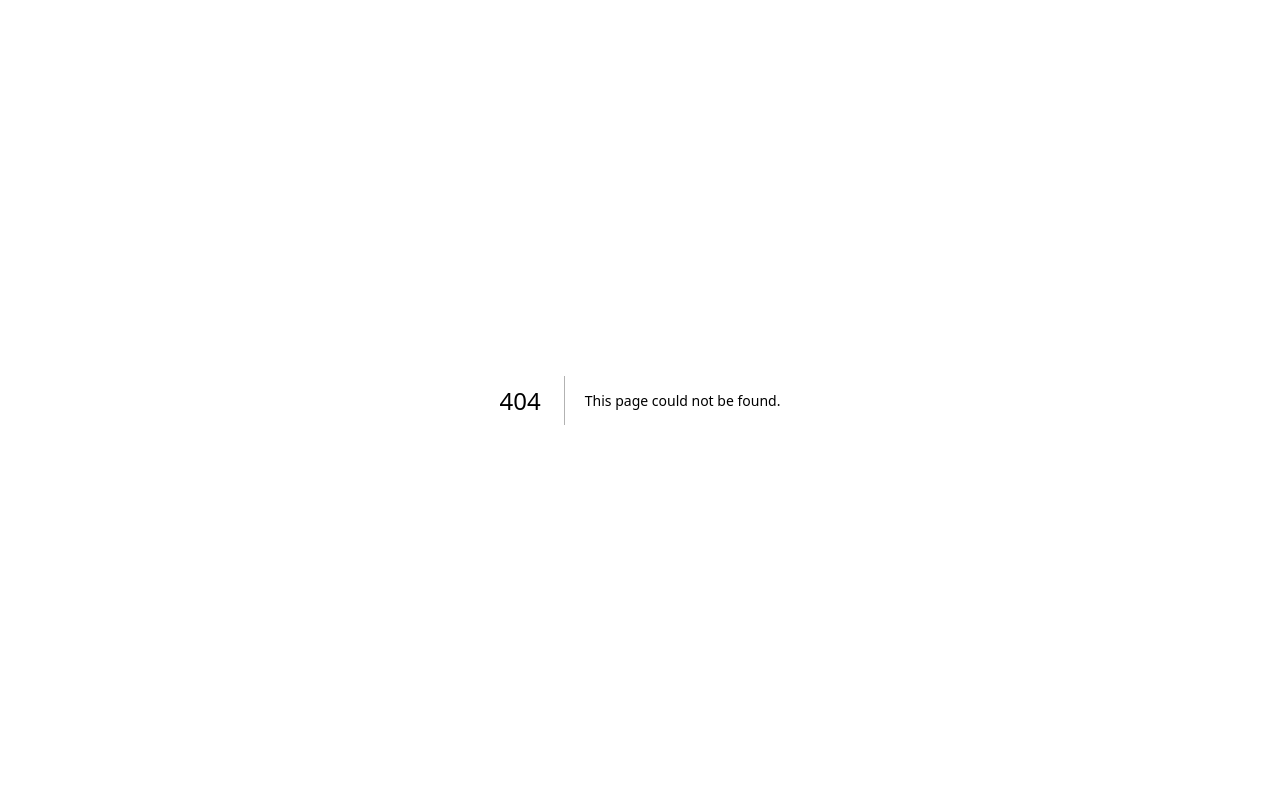
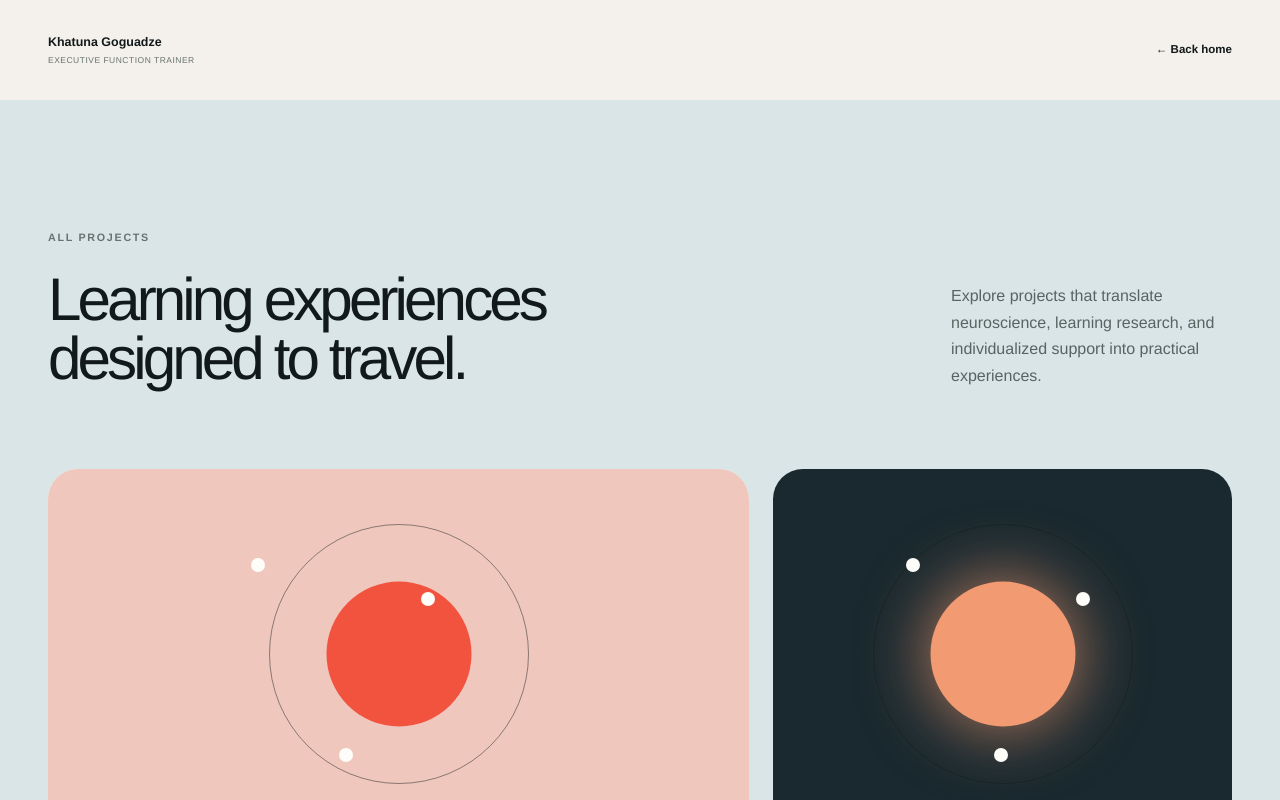
Before and after one commit to Rezoro05/Khatos-Web, a Next.js app: page /projects in a window 1280 px wide. Before the commit this address had no page. Shown: the top 800 px of the page. Built offline with nearby package versions, Linux system fonts and the light colour scheme.

Commit message:
Refine branding credentials and projects

```diff
--- a/app/about/page.tsx
+++ b/app/about/page.tsx
@@ -22,9 +22,6 @@ export default function AboutPage() {
     <main className="about-page">
       <header className="project-header">
         <Link className="brand" href="/#top">
-          <span className="brand-mark" aria-hidden="true">
-            <i />
-          </span>
           <span className="brand-name">
             Khatuna Goguadze
             <small>Executive Function Trainer</small>
--- a/app/globals.css
+++ b/app/globals.css
@@ -119,25 +119,6 @@ button:focus-visible {
   align-items: center;
   gap: 12px;
   text-decoration: none;
-}
-
-.brand-mark {
-  width: 38px;
-  height: 38px;
-  display: grid;
-  place-items: center;
-  flex: 0 0 auto;
-  border-radius: 50%;
-  background: var(--ink);
-}
-
-.brand-mark i {
-  width: 21px;
-  height: 10px;
-  display: block;
-  border-top: 2px solid var(--paper);
-  border-radius: 50%;
-  transform: rotate(-8deg);
 }
 
 .brand-name {
@@ -451,6 +432,7 @@ button:focus-visible {
 .services-heading h2,
 .testimonial-heading h2,
 .projects-heading h2,
+.projects-heading h1,
 .before h2 {
   margin: 26px 0 36px;
   font-size: clamp(2.7rem, 4.7vw, 5.2rem);
@@ -519,6 +501,31 @@ button:focus-visible {
   line-height: 1.4;
 }
 
+.credential-logos {
+  margin-top: 17px;
+  display: flex;
+  align-items: center;
+  gap: 15px;
+}
+
+.credential-logos a {
+  display: inline-flex;
+  align-items: center;
+  text-decoration: none;
+}
+
+.credential-logos img {
+  width: auto;
+  height: 29px;
+  display: block;
+}
+
+.credential-logos .birkbeck-logo {
+  width: 96px;
+  height: auto;
+  display: block;
+}
+
 .services-section {
   padding-block: 125px 145px;
   overflow: hidden;
@@ -540,7 +547,8 @@ button:focus-visible {
 }
 
 .services-heading h2,
-.projects-heading h2 {
+.projects-heading h2,
+.projects-heading h1 {
   max-width: 900px;
   margin-bottom: 0;
 }
@@ -1079,6 +1087,20 @@ button:focus-visible {
   gap: 24px;
 }
 
+.projects-more {
+  margin-top: 48px;
+  display: flex;
+  justify-content: center;
+}
+
+.projects-more .button {
+  color: var(--white);
+}
+
+.projects-index-section {
+  min-height: calc(100vh - 100px);
+}
+
 .project-card {
   min-height: 560px;
   display: flex;
@@ -1184,6 +1206,7 @@ button:focus-visible {
   text-transform: uppercase;
 }
 
+.project-summary h2,
 .project-summary h3 {
   margin: 0 0 34px;
   font-size: clamp(1.7rem, 2.6vw, 3rem);
@@ -1256,14 +1279,6 @@ button:focus-visible {
   background: var(--ink);
 }
 
-.brand-mark.light {
-  background: var(--white);
-}
-
-.brand-mark.light i {
-  border-color: var(--ink);
-}
-
 .site-footer > div:first-child p {
   margin: 20px 0 4px;
   font-size: 1.35rem;
@@ -1698,12 +1713,11 @@ button:focus-visible {
     border-radius: 18px;
   }
 
-  .brand-mark {
-    width: 34px;
-    height: 34px;
-  }
-
   .brand-name {
+    display: flex;
+  }
+
+  .brand-name small {
     display: none;
   }
 
@@ -1787,6 +1801,7 @@ button:focus-visible {
   .services-heading h2,
   .testimonial-heading h2,
   .projects-heading h2,
+  .projects-heading h1,
   .before h2 {
     font-size: clamp(2.6rem, 13vw, 4.2rem);
   }
@@ -1815,6 +1830,23 @@ button:focus-visible {
 
   .credential-panel span {
     margin: 0;
+  }
+
+  .credential-panel .degree-credential {
+    align-items: start;
+  }
+
+  .credential-logos {
+    margin-top: 13px;
+    gap: 12px;
+  }
+
+  .credential-logos img {
+    height: 25px;
+  }
+
+  .credential-logos .birkbeck-logo {
+    width: 84px;
   }
 
   .services-section,
--- a/app/page.tsx
+++ b/app/page.tsx
@@ -34,9 +34,6 @@ export default function Home() {
     <main>
       <header className="site-header">
         <a className="brand" href="#top" aria-label="Khatuna Goguadze home">
-          <span className="brand-mark" aria-hidden="true">
-            <i />
-          </span>
           <span className="brand-name">
             Khatuna Goguadze
             <small>Executive Function Trainer</small>
@@ -111,9 +108,38 @@ export default function Home() {
           </Link>
 
           <div className="credential-panel">
-            <div>
+            <div className="degree-credential">
               <span>MSc</span>
-              <p>Educational Neuroscience</p>
+              <div className="degree-details">
+                <p>Educational Neuroscience</p>
+                <div className="credential-logos" aria-label="Degree institutions">
+                  <a
+                    href="https://www.ucl.ac.uk/"
+                    target="_blank"
+                    rel="noreferrer"
+                    aria-label="University College London"
+                  >
+                    <img
+                      src="https://cdn.ucl.ac.uk/logos/ucl/ucl-logo--secondary.svg"
+                      alt="UCL — University College London"
+                    />
+                  </a>
+                  <a
+                    href="https://www.bbk.ac.uk/"
+                    target="_blank"
+                    rel="noreferrer"
+                    aria-label="Birkbeck, University of London"
+                  >
+                    <svg
+                      className="birkbeck-logo"
+                      viewBox="42 23 173 53"
+                      aria-hidden="true"
+                    >
+                      <use href="https://dist.bbk.ac.uk/assets/svg/symbols.00203a48cf.svg#birkbeck-logo" />
+                    </svg>
+                  </a>
+                </div>
+              </div>
             </div>
             <div>
               <span>8+</span>
@@ -189,7 +215,7 @@ export default function Home() {
         </div>
 
         <div className="project-list section">
-          {projects.map((project, index) => (
+          {projects.slice(0, 2).map((project, index) => (
             <Link
               className={`project-card project-visual-${index + 1}`}
               href={`/projects/${project.slug}`}
@@ -211,6 +237,11 @@ export default function Home() {
               </div>
             </Link>
           ))}
+        </div>
+        <div className="projects-more section">
+          <Link className="button button-large" href="/projects">
+            See all projects <span aria-hidden="true">→</span>
+          </Link>
         </div>
       </section>
 
@@ -250,9 +281,6 @@ export default function Home() {
 
       <footer className="site-footer">
         <div>
-          <span className="brand-mark light" aria-hidden="true">
-            <i />
-          </span>
           <p>Khatuna Goguadze</p>
           <small>Executive Function Trainer</small>
         </div>
--- a/app/projects/[slug]/page.tsx
+++ b/app/projects/[slug]/page.tsx
@@ -42,9 +42,6 @@ export default async function ProjectPage({
     <main className="project-page">
       <header className="project-header">
         <Link className="brand" href="/#top">
-          <span className="brand-mark" aria-hidden="true">
-            <i />
-          </span>
           <span className="brand-name">
             Khatuna Goguadze
             <small>Executive Function Trainer</small>
--- /dev/null
+++ b/app/projects/page.tsx
@@ -0,0 +1,72 @@
+import type { Metadata } from "next";
+import Link from "next/link";
+import { projects } from "../projectData";
+
+export const metadata: Metadata = {
+  title: "Projects | Khatuna Goguadze",
+  description:
+    "Explore Khatuna Goguadze's neuroscience education, public learning, and individualized support projects.",
+  alternates: { canonical: "/projects" },
+  openGraph: {
+    title: "Projects | Khatuna Goguadze",
+    description:
+      "Neuroscience education and individualized learning projects designed to make complex ideas useful in everyday life.",
+    url: "/projects",
+  },
+};
+
+export default function ProjectsPage() {
+  return (
+    <main className="project-page">
+      <header className="project-header">
+        <Link className="brand" href="/#top">
+          <span className="brand-name">
+            Khatuna Goguadze
+            <small>Executive Function Trainer</small>
+          </span>
+        </Link>
+        <Link className="back-link" href="/#projects">
+          ← Back home
+        </Link>
+      </header>
+
+      <section className="projects-section projects-index-section">
+        <div className="section projects-heading">
+          <div>
+            <p className="eyebrow">All projects</p>
+            <h1>Learning experiences designed to travel.</h1>
+          </div>
+          <p>
+            Explore projects that translate neuroscience, learning research,
+            and individualized support into practical experiences.
+          </p>
+        </div>
+
+        <div className="project-list section">
+          {projects.map((project, index) => (
+            <Link
+              className={`project-card project-visual-${index + 1}`}
+              href={`/projects/${project.slug}`}
+              key={project.slug}
+            >
+              <div className="project-visual" aria-hidden="true">
+                <span />
+                <i />
+                <b />
+              </div>
+              <div className="project-summary">
+                <p>
+                  {project.format} · {project.duration}
+                </p>
+                <h2>{project.title}</h2>
+                <span>
+                  Read project story <b aria-hidden="true">↗</b>
+                </span>
+              </div>
+            </Link>
+          ))}
+        </div>
+      </section>
+    </main>
+  );
+}
```
